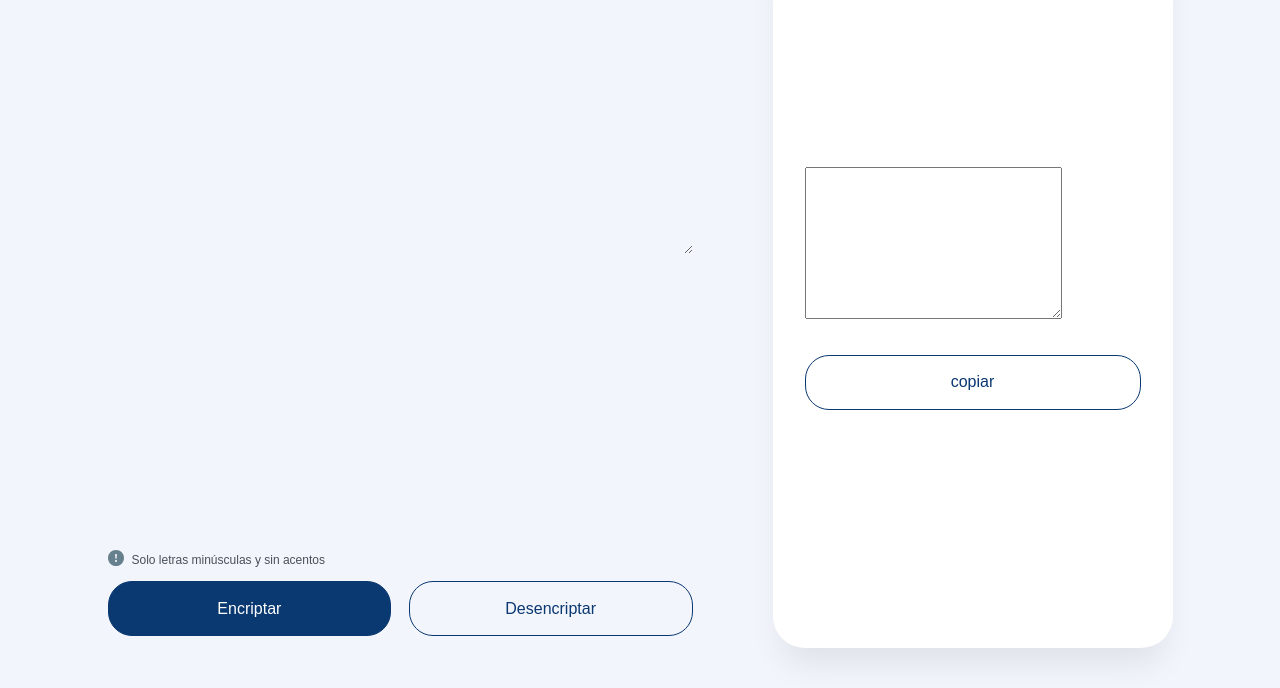
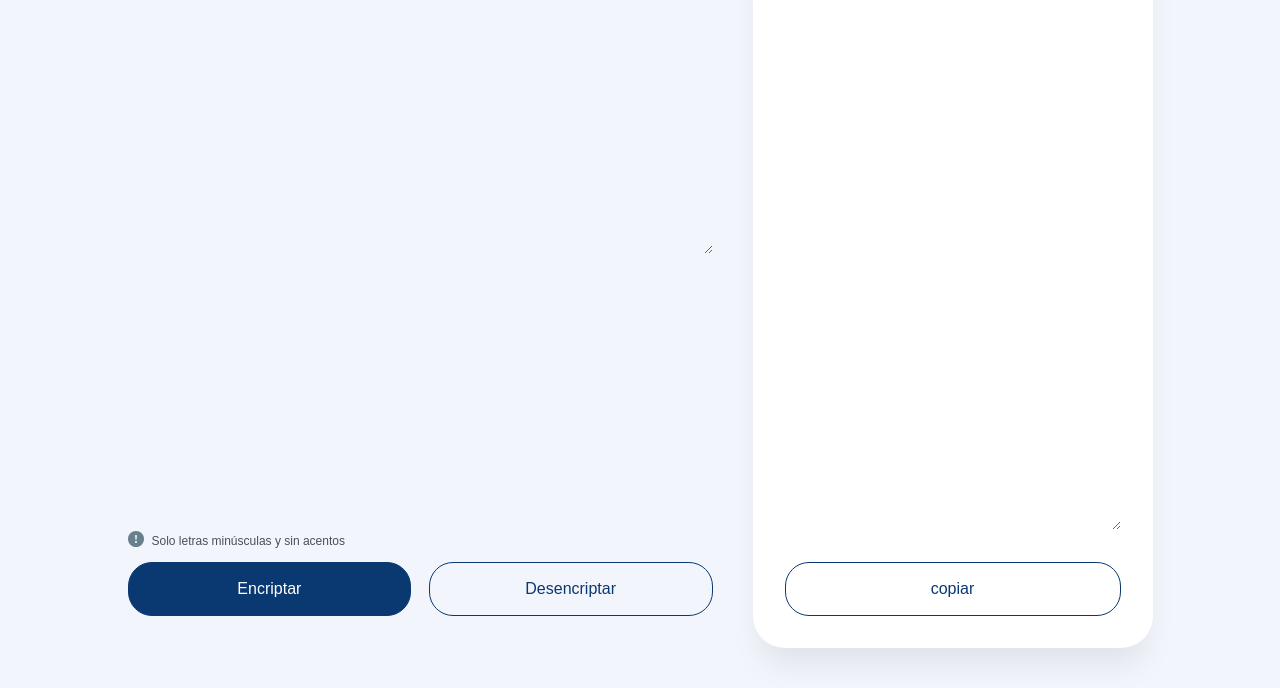
Before and after one commit to nyanqui/Alura_Challenge_ONE-G6, a plain HTML site: page index.html in a window 1280 px wide. Both pictures are taken after a click on the button "Encriptar". Shown: the part 112-800 px from the top of the page. Drawn offline with Linux system fonts and the light colour scheme.

Commit message:
mejora de hoja de estilos

```diff
--- a/app.js
+++ b/app.js
@@ -17,7 +17,7 @@ function buttonEncriptar(){
 
     desincriptadoText.innerHTML = textoCifrado;
     document.getElementById("mensaje-inical").style.display = "none";
-    document.getElementById("mensaje-descincriptado").style.display = "block";
+    document.getElementById("mensaje-descincriptado").style.display = "flex";
 }
 
 function desencriptarTexto(){
--- a/index.html
+++ b/index.html
@@ -15,7 +15,7 @@
         <div class="row">
             <div class="col">
                 <textarea id="usuarioText" class="box-text" placeholder="Ingrese el texto aqui" name="" id="" cols="30" rows="8"></textarea>
-                <div>
+                <div class="pb-2">
                     <div class="text-alert"><span><img src="img/icon-alert.svg" alt=""></span>  Solo letras minúsculas y sin acentos</div>
                     <div class="box-buttons">
                         <button onclick="buttonEncriptar()" id="btn-encriptador" class="btn" value="Encriptar">Encriptar</button>
--- a/style.css
+++ b/style.css
@@ -43,7 +43,7 @@ body{
     width: 100%;
     margin: 12px 0;
     text-align: center;
-    height: 55px;
+    padding: 16px;
     border-radius: 24px;
     border: 1px solid #0A3871;
     box-sizing: border-box;
@@ -86,11 +86,18 @@ body{
     font-weight: 400;
     text-align: center;
 }
-.box-resultado p{
+.box-resultado #desincriptadoText{
     font-size: 24px;
     font-weight: 400;
     color: #495057;
+    border: none;
+    height: 100%;
 }
+textarea:focus,
+textarea:active{
+    outline: none;
+}
+
 #btn-copiar{
     margin: 32px 0 0;
 }
@@ -133,7 +140,7 @@ body{
     }
     .col{
         max-width: 680px;
-        padding: 0 40px;
+        padding: 0 20px;
         box-sizing: content-box;
         display: flex;
         flex-direction: column;
@@ -155,8 +162,18 @@ body{
         flex-direction: column;
         justify-content: center;
     }
+    .pb-2{
+        padding-bottom: 20px;
+    }
 }
 
 #mensaje-descincriptado{
    display: none;
 }
+
+#mensaje-descincriptado{
+    flex-direction: column;
+    justify-content: space-between;
+    height: 100%;
+
+}
```
